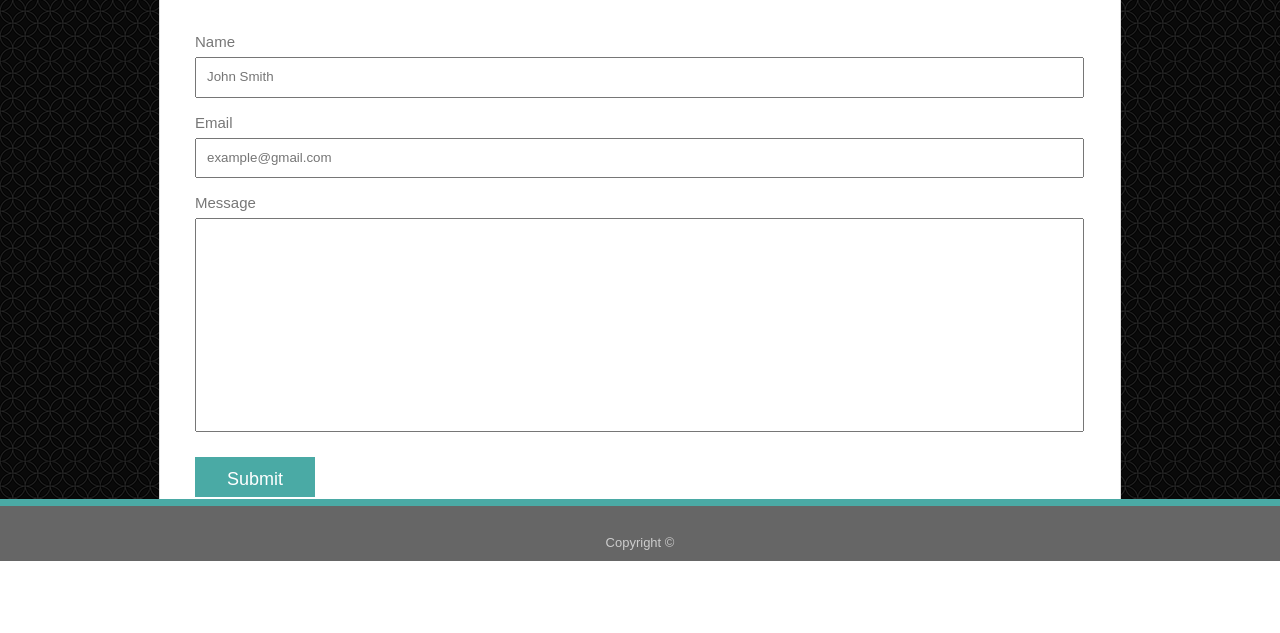
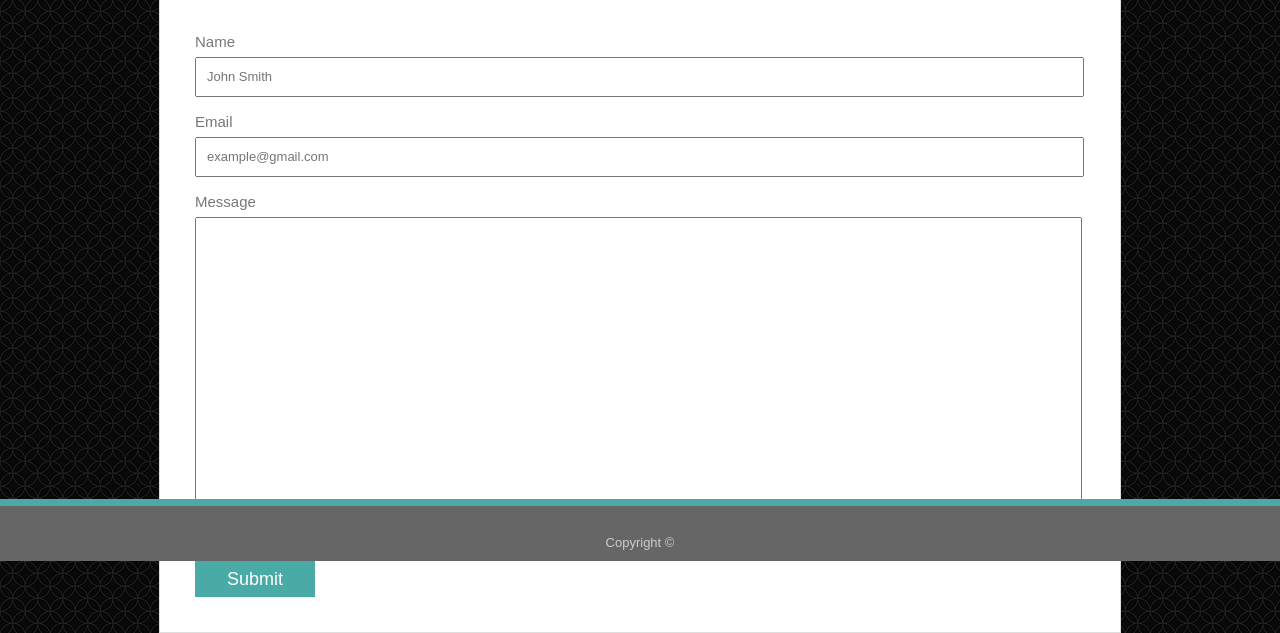
Before and after one commit to Yanananan/Basic-Portfolio, a plain HTML site: page contact.html in a window 1280 px wide. Shown: the part 239-872 px from the top of the page. Before the commit the page ends 800 px from the top, so only its background shows below. Drawn offline with Linux system fonts and the light colour scheme.

Commit message:
message box changed to textarea, updated styling for textarea

```diff
--- a/assets/css/style.css
+++ b/assets/css/style.css
@@ -111,6 +111,8 @@ p{
     width: 865px;
     padding: 5px 10px 5px 10px;
     margin: 0px 35px 10px 35px;
+    font-family: 'Arial', 'Helvetica Neue', Helvetica, sans-serif;
+    font-size: 13px;
 }
 
 .Message{
--- a/contact.html
+++ b/contact.html
@@ -44,7 +44,7 @@
 
         <div class="TextBoxTitle">Message</div>
         <div>
-            <input class="TextBox Message" type="text" name="Message">
+            <textarea class="TextBox" rows="20"></textarea>
         </div>
 
         <div>
```
